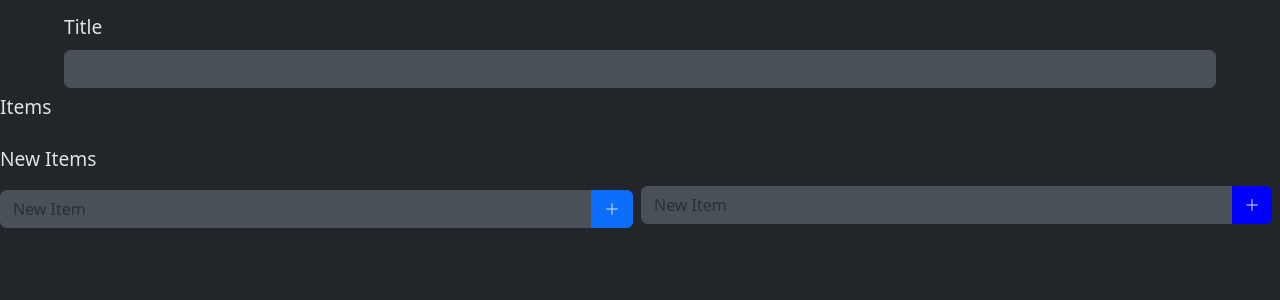
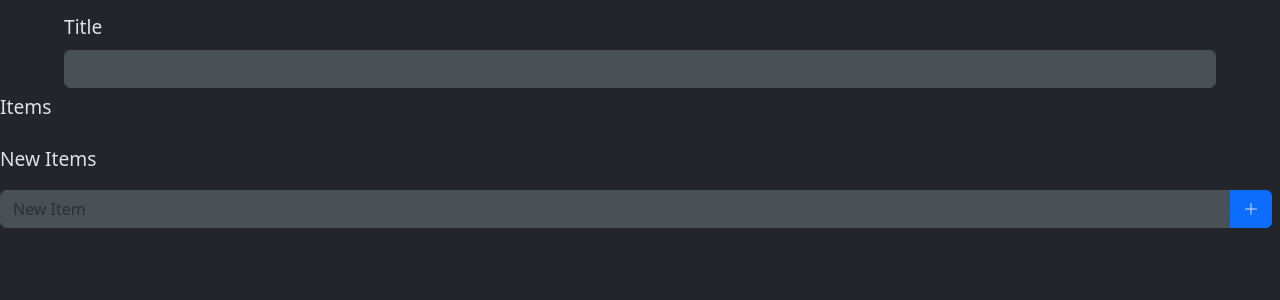
Before and after one commit to Youorus/Application-Web-de-gestion-de-notes-Google-Keep-, a PHP site: the page made by view/view_edit_checklistnote.php in a window 1280 px wide. Shown: the part 46-346 px from the top of the page. Run offline with PHP 8.4, Linux system fonts and the light colour scheme; the template is opened without the code that fills it, so the values that code supplies are empty.

Commit message:
ajout espacement

```diff
--- a/view/view_edit_checklistnote.php
+++ b/view/view_edit_checklistnote.php
@@ -67,16 +67,7 @@
                     </button>
                 </div>
             </form>
-        <form action="Checklistnote/add_item" method="post" class="flex-grow-1 me-2">
-            <input type="hidden" id="idnote" name="idnote" value="<?= $note->getId(); ?>">
-            <div class="input-group">
-                <input type="text" id="content" name="content" class="form-control" placeholder="New Item" aria-label="New item input">
-                <button class="btn add-btn" type="submit" aria-label="Add">
-                    <i class="bi bi-plus-lg"></i>
-                </button>
-
-            </div>
-        </form>
+            <br>
         <div id="item-error" class="error-text" style="color: red;">
             <?= $errors['item'] ?? '' ?>
             <?= $errors['unique'] ?? '' ?>
@@ -129,7 +120,7 @@
         }
 
         titleInput.on("input", checkTitle);
-        itemInputs.on("focus", checkItems); // Attache l'événement à chaque input d'item
+        itemInputs.on("input", checkItems); // Attache l'événement à chaque input d'item
     });
 </script>
 
```
